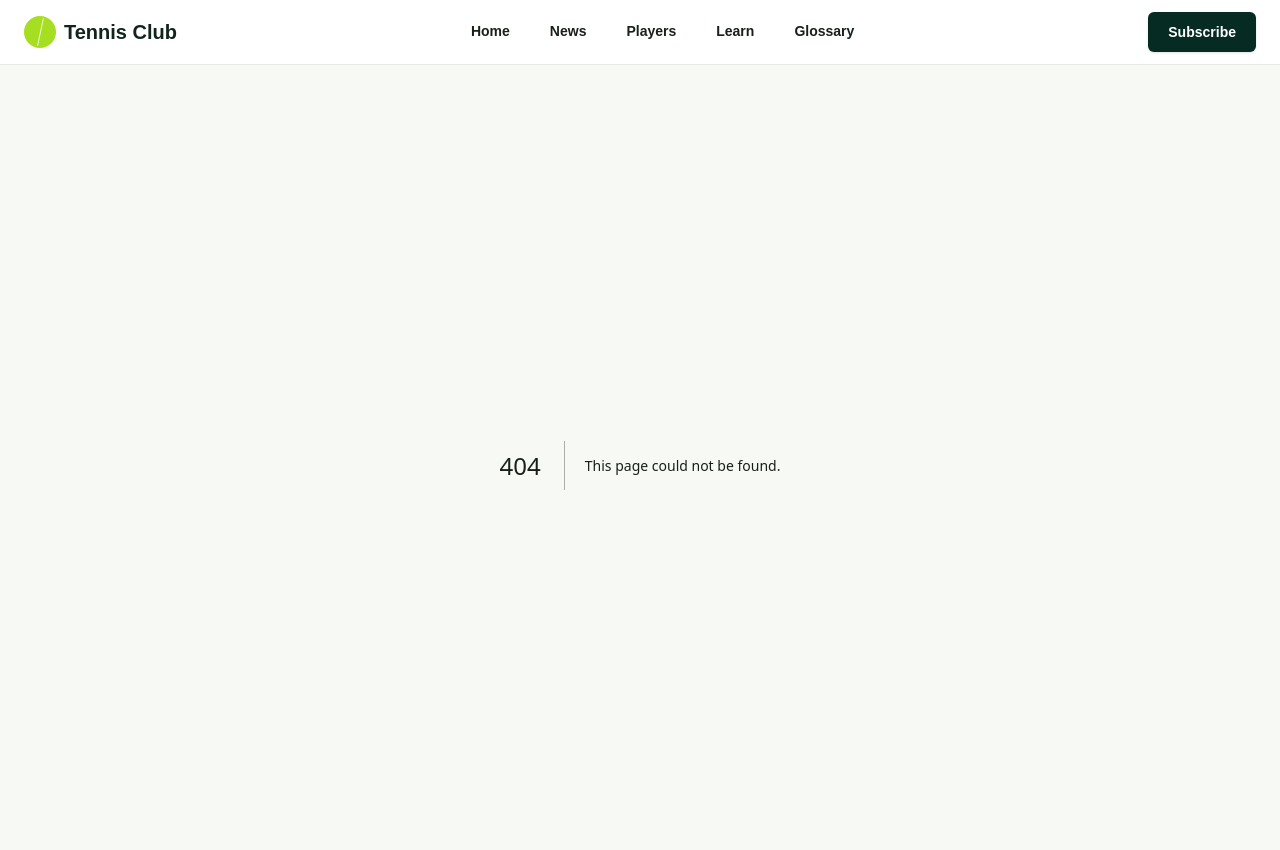
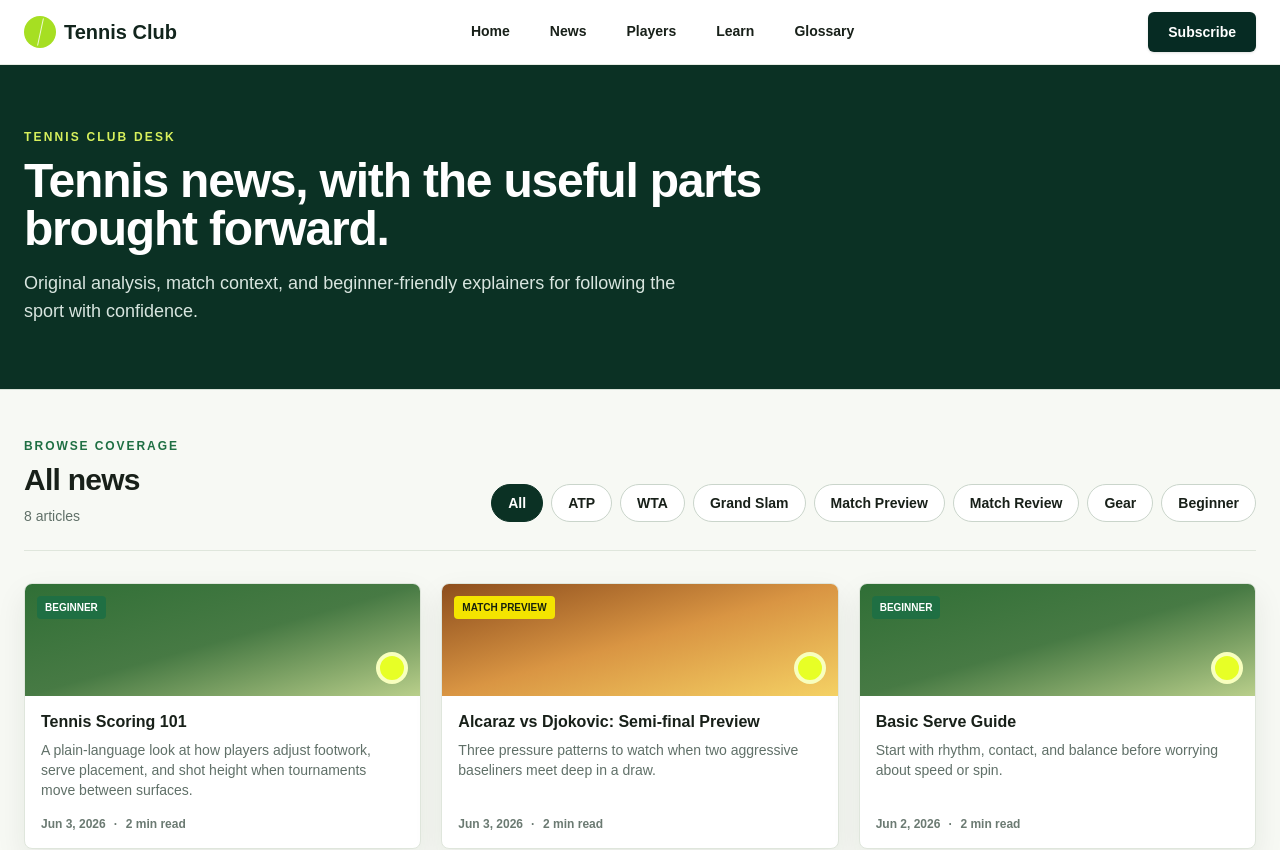
Before and after one commit to geoffrey-xiao/tennis_club, a Next.js app: page /news in a window 1280 px wide. Before the commit this address had no page. Shown: the top 850 px of the page. Built offline with nearby package versions, Linux system fonts and the light colour scheme.

Commit message:
feat: add news

```diff
--- /dev/null
+++ b/src/app/news/page.tsx
@@ -0,0 +1,137 @@
+import type { Metadata } from "next";
+import Link from "next/link";
+import { ArticleCard } from "@/components/article-card";
+import {
+  articleCategories,
+  articles,
+  type ArticleCategory
+} from "@/data/articles";
+
+export const metadata: Metadata = {
+  title: "Tennis News | Tennis Club",
+  description:
+    "Read original tennis analysis, match previews, tour updates, and beginner-friendly guides.",
+  alternates: {
+    canonical: "/news"
+  }
+};
+
+type NewsPageProps = {
+  searchParams: Promise<{
+    category?: string | string[];
+  }>;
+};
+
+function getCategory(value: string | string[] | undefined) {
+  const category = Array.isArray(value) ? value[0] : value;
+
+  return articleCategories.includes(category as ArticleCategory)
+    ? (category as ArticleCategory)
+    : undefined;
+}
+
+export default async function NewsPage({ searchParams }: NewsPageProps) {
+  const params = await searchParams;
+  const selectedCategory = getCategory(params.category);
+  const filteredArticles = selectedCategory
+    ? articles.filter((article) => article.category === selectedCategory)
+    : articles;
+
+  return (
+    <main>
+      <section className="border-b border-[#d9e3d9] bg-[#0b3124] text-white">
+        <div className="mx-auto max-w-7xl px-4 py-12 sm:px-6 sm:py-16">
+          <p className="text-xs font-black uppercase tracking-[0.18em] text-[#d7f05c]">
+            Tennis Club Desk
+          </p>
+          <h1 className="mt-3 max-w-3xl text-4xl font-black tracking-tight sm:text-5xl">
+            Tennis news, with the useful parts brought forward.
+          </h1>
+          <p className="mt-4 max-w-2xl text-base leading-7 text-[#d8e5df] sm:text-lg">
+            Original analysis, match context, and beginner-friendly explainers
+            for following the sport with confidence.
+          </p>
+        </div>
+      </section>
+
+      <section className="mx-auto max-w-7xl px-4 py-10 sm:px-6 sm:py-12">
+        <div className="flex flex-col gap-5 border-b border-[#dfe6dc] pb-6 lg:flex-row lg:items-end lg:justify-between">
+          <div>
+            <p className="text-xs font-black uppercase tracking-[0.16em] text-(--primary)">
+              Browse coverage
+            </p>
+            <h2 className="mt-2 text-3xl font-black tracking-tight">
+              {selectedCategory ?? "All news"}
+            </h2>
+            <p className="mt-2 text-sm text-[#607068]" aria-live="polite">
+              {filteredArticles.length}{" "}
+              {filteredArticles.length === 1 ? "article" : "articles"}
+            </p>
+          </div>
+
+          <nav
+            className="flex gap-2 overflow-x-auto pb-1 lg:max-w-3xl lg:flex-wrap lg:justify-end"
+            aria-label="News categories"
+          >
+            <Link
+              href="/news"
+              aria-current={!selectedCategory ? "page" : undefined}
+              className={`shrink-0 rounded-full border px-4 py-2 text-sm font-bold transition ${
+                !selectedCategory
+                  ? "primary-link-text border-[#0b3124] bg-[#0b3124]"
+                  : "border-[#cad5cb] bg-white text-[#35463f] hover:border-[#0b3124]"
+              }`}
+            >
+              All
+            </Link>
+            {articleCategories.map((category) => {
+              const isActive = selectedCategory === category;
+
+              return (
+                <Link
+                  key={category}
+                  href={{ pathname: "/news", query: { category } }}
+                  aria-current={isActive ? "page" : undefined}
+                  className={`shrink-0 rounded-full border px-4 py-2 text-sm font-bold transition ${
+                    isActive
+                      ? "primary-link-text border-[#0b3124] bg-[#0b3124]"
+                      : "border-[#cad5cb] bg-white text-[#35463f] hover:border-[#0b3124]"
+                  }`}
+                >
+                  {category}
+                </Link>
+              );
+            })}
+          </nav>
+        </div>
+
+        {filteredArticles.length > 0 ? (
+          <div className="mt-8 grid items-stretch gap-5 sm:grid-cols-2 lg:grid-cols-3">
+            {filteredArticles.map((article) => (
+              <ArticleCard key={article.id} article={article} />
+            ))}
+          </div>
+        ) : (
+          <div className="mt-8 rounded-lg border border-dashed border-[#bdcbbc] bg-white px-6 py-16 text-center">
+            <p className="text-xs font-black uppercase tracking-[0.16em] text-(--primary)">
+              More coverage is coming
+            </p>
+            <h3 className="mt-3 text-2xl font-black">
+              No {selectedCategory} articles yet.
+            </h3>
+            <p className="mx-auto mt-2 max-w-md text-sm leading-6 text-[#607068]">
+              Browse all of our latest stories while the desk prepares this
+              section.
+            </p>
+            <Link
+              href="/news"
+              className="primary-link-text mt-6 inline-flex rounded-md bg-[#0b3124] px-5 py-3 text-sm font-black"
+            >
+              View all news
+            </Link>
+          </div>
+        )}
+      </section>
+    </main>
+  );
+}
--- a/src/components/article-card.tsx
+++ b/src/components/article-card.tsx
@@ -27,9 +27,16 @@ const visualStyles: Record<Article["category"], string> = {
 };
 
 export function ArticleCard({ article, compact = false }: ArticleCardProps) {
+  const publishedDate = new Intl.DateTimeFormat("en", {
+    month: "short",
+    day: "numeric",
+    year: "numeric",
+    timeZone: "UTC"
+  }).format(new Date(article.publishedAt));
+
   return (
-    <article className="overflow-hidden rounded-lg border border-[#dfe6dc] bg-white shadow-[0_12px_30px_rgba(21,38,30,0.08)]">
-      <div className={`relative h-28 bg-gradient-to-br ${visualStyles[article.category]}`}>
+    <article className="flex h-full flex-col overflow-hidden rounded-lg border border-[#dfe6dc] bg-white shadow-[0_12px_30px_rgba(21,38,30,0.08)]">
+      <div className={`relative h-28 shrink-0 bg-linear-to-br ${visualStyles[article.category]}`}>
         <span
           className={`absolute left-3 top-3 rounded px-2 py-1 text-[10px] font-black uppercase ${categoryStyles[article.category]}`}
         >
@@ -37,18 +44,20 @@ export function ArticleCard({ article, compact = false }: ArticleCardProps) {
         </span>
         <div className="absolute bottom-3 right-3 h-8 w-8 rounded-full border-4 border-white/70 bg-[#e7ff26]" />
       </div>
-      <div className="p-4">
+      <div className="flex flex-1 flex-col p-4">
         <h3 className="text-base font-black leading-tight tracking-normal">
-          <Link href={`/news/${article.slug}`} className="hover:text-[var(--primary)]">
+          <Link href={`/news/${article.slug}`} className="hover:text-(--primary)">
             {article.title}
           </Link>
         </h3>
-        <p className="mt-2 text-sm leading-5 text-[#607068]">
+        <p className="mt-2 flex-1 text-sm leading-5 text-[#607068]">
           {compact ? article.summary.slice(0, 82) + "..." : article.summary}
         </p>
-        <time className="mt-3 block text-xs font-bold text-[#6b7a72]" dateTime={article.publishedAt}>
-          {compact ? "5 min read" : "2 min read"}
-        </time>
+        <div className="mt-4 flex items-center gap-2 text-xs font-bold text-[#6b7a72]">
+          <time dateTime={article.publishedAt}>{publishedDate}</time>
+          <span aria-hidden="true">·</span>
+          <span>{compact ? "5 min read" : "2 min read"}</span>
+        </div>
       </div>
     </article>
   );
--- a/src/data/articles.ts
+++ b/src/data/articles.ts
@@ -6,6 +6,16 @@ export type ArticleCategory =
   | "Match Review"
   | "Gear"
   | "Beginner";
+
+export const articleCategories: ArticleCategory[] = [
+  "ATP",
+  "WTA",
+  "Grand Slam",
+  "Match Preview",
+  "Match Review",
+  "Gear",
+  "Beginner"
+];
 
 export type ArticleSource = {
   label: string;
```
